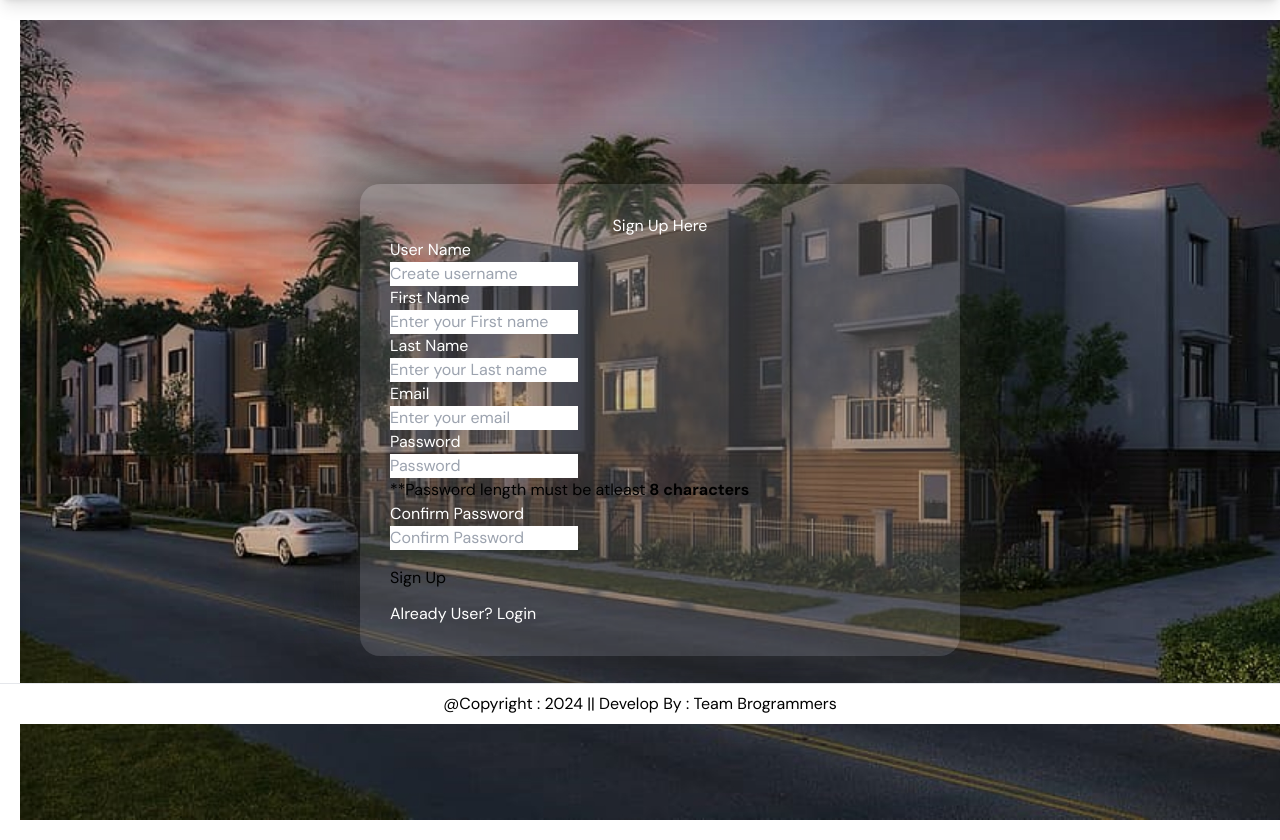
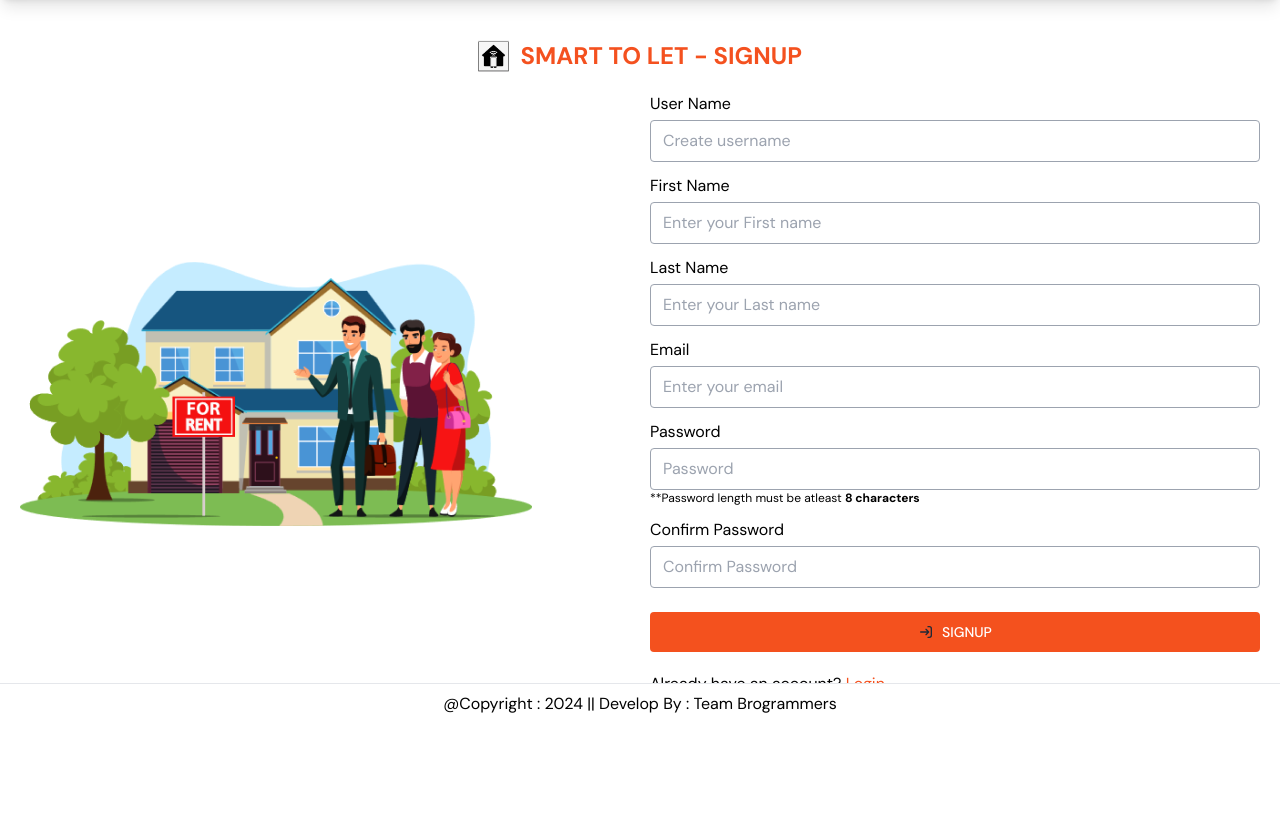
Before and after one commit to mrdel56/smart-to-let-system, a Django app: page /signup in a window 1280 px wide. Shown: the part 76-916 px from the top of the page. After the commit the page ends 789 px from the top, so only its background shows below. Run offline with Django 5.2, Linux system fonts and the light colour scheme; some libraries are stand-ins or nearby versions.

Commit message:
feat: login and signup page ui changed

```diff
--- a/templates/Sign-Up.html
+++ b/templates/Sign-Up.html
@@ -1,60 +1,124 @@
-
 <!-- home.html -->
 {% extends 'base.html' %}
+{% load static %}
 
-{% block title %}Home | My Website{% endblock %}
+{% block title %}
+  Home | My Website
+{% endblock %}
 
 {% block content %}
   <div class="">
-  <div class="signup-container">
+    <div class="">
       {% comment %}
       <div class="col-md-4 bg-light">
         <img class="img-thumbnail" src="{% static 'images/to-let-vector.jpg' %}" />
       </div>
       {% endcomment %}
-    <div class="container">
-      <div class="signup">
-        <h3 class="text-black text-center text-white">Sign Up Here</h3>
+      <div class="container mx-auto">
+        <div class="">
+          {% comment %} <h3 class="text-black text-center text-white">Sign Up Here</h3> {% endcomment %}
+
           {% for message in messages %}
-          <div class="alert alert-{{ message.tags }} alert-dismissible fade show text-center" role="alert">
-            <strong>{{ message }}</strong>
-            <button type="button" class="btn-close" data-bs-dismiss="alert" aria-label="Close"></button>
+            <div id="toast-warning" class="flex items-center w-full max-w-xs p-4 text-gray-500 bg-white rounded-lg shadow dark:text-gray-400 dark:bg-gray-800 fixed bottom-12 left-5" role="alert">
+              <div class="inline-flex items-center justify-center flex-shrink-0 w-8 h-8 text-orange-500 bg-orange-100 rounded-lg dark:bg-orange-700 dark:text-orange-200">
+                <svg class="w-5 h-5" aria-hidden="true" xmlns="http://www.w3.org/2000/svg" fill="currentColor" viewBox="0 0 20 20">
+                  <path d="M10 .5a9.5 9.5 0 1 0 9.5 9.5A9.51 9.51 0 0 0 10 .5Zm3.707 8.207-4 4a1 1 0 0 1-1.414 0l-2-2a1 1 0 0 1 1.414-1.414L9 10.586l3.293-3.293a1 1 0 0 1 1.414 1.414Z" />
+                </svg>
+                <span class="sr-only">Warning icon</span>
+              </div>
+              <div class="ms-3 text-sm font-normal">{{ message }}</div>
+              <button type="button" class="ms-auto -mx-1.5 -my-1.5 bg-white text-gray-400 hover:text-gray-900 rounded-lg focus:ring-2 focus:ring-gray-300 p-1.5 hover:bg-gray-100 inline-flex items-center justify-center h-8 w-8 dark:text-gray-500 dark:hover:text-white dark:bg-gray-800 dark:hover:bg-gray-700" data-dismiss-target="#toast-warning" aria-label="Close">
+                <span class="sr-only">Close</span>
+                <svg class="w-3 h-3" aria-hidden="true" xmlns="http://www.w3.org/2000/svg" fill="none" viewBox="0 0 14 14">
+                  <path stroke="currentColor" stroke-linecap="round" stroke-linejoin="round" stroke-width="2" d="m1 1 6 6m0 0 6 6M7 7l6-6M7 7l-6 6" />
+                </svg>
+              </button>
             </div>
           {% endfor %}
-        <form action="signup" method="post">
+
+          <div class="flex justify-center py-5">
+            <a href="/" class="flex items-center space-x-3 rtl:space-x-reverse">
+              <img src="{% static '/images/logo.png' %}" class="h-8" alt="Flowbite Logo" />
+              <span class="self-center text-xl sm:text-2xl text-[#f4511f] font-bold whitespace-nowrap">SMART TO LET - SIGNUP</span>
+            </a>
+          </div>
+
+          {% comment %}new ui start{% endcomment %}
+
+          <div class="grid grid-cols-1 md:grid-cols-2 h-96 items-center gap-5">
+            <div>
+              <img src="{% static '/images/login_vector.png' %}" alt="" />
+            </div>
+
+            <div>
+              <form action="signup" method="post" class="flex flex-col gap-3">
                 {% csrf_token %}
-          <label class="text-white">User Name</label>
-          <div class="form-group">
-            <input type="text" class="form-control" name="username" placeholder="Create username" Required />
-          </div>
-          <label class="text-white">First Name</label>
-          <div class="form-group">
-            <input type="text" class="form-control" name="fname" placeholder="Enter your First name" Required />
-          </div>
-          <label class="text-white">Last Name</label>
-          <div class="form-group">
-            <input type="text" class="form-control" name="lname" placeholder="Enter your Last name" Required />
-          </div>
-          <label class="text-white">Email</label>
-          <div class="form-group">
-            <input type="email" class="form-control" name="email" placeholder="Enter your email" Required />
-          </div>
-          <label class="text-white">Password</label>
-          <div class="form-group">
-            <input type="password" class="form-control" name="password" placeholder="Password" Required />
-            <p class="text-danger">**Password length must be atleast<b> 8 characters</b></p>
-          </div>
-          <label class="text-white">Confirm Password</label>
-          <div class="form-group">
-            <input type="password" class="form-control" name="confirm_password" placeholder="Confirm Password" Required />
-            <div class="d-grid gap-2 mt-4">
-              <button class="btn btn-primary fw-bold" type="submit">Sign Up</button>
+
+                {% comment %}user name{% endcomment %}
+                <div>
+                  <label for="username" class="">User Name</label>
+                  <div class="mt-1">
+                    <input id="username" type="text" class="border border-gray-400 px-3 py-2 rounded outline-none focus:border focus:border-[#F4511E] w-full" name="username" placeholder="Create username" Required />
                   </div>
                 </div>
+
+                {% comment %}first name{% endcomment %}
+                <div>
+                  <label for="fname" class="">First Name</label>
+                  <div class="mt-1">
+                    <input id="fname" type="text" class="border border-gray-400 px-3 py-2 rounded outline-none focus:border focus:border-[#F4511E] w-full" name="fname" placeholder="Enter your First name" Required />
+                  </div>
+                </div>
+
+                {% comment %}last name{% endcomment %}
+                <div>
+                  <label for="lname" class="">Last Name</label>
+                  <div class="mt-1">
+                    <input id="lname" type="text" class="border border-gray-400 px-3 py-2 rounded outline-none focus:border focus:border-[#F4511E] w-full" name="lname" placeholder="Enter your Last name" Required />
+                  </div>
+                </div>
+
+                {% comment %}email{% endcomment %}
+                <div>
+                  <label for="email" class="">Email</label>
+                  <div class="mt-1">
+                    <input id="email" type="email" class="border border-gray-400 px-3 py-2 rounded outline-none focus:border focus:border-[#F4511E] w-full" name="email" placeholder="Enter your email" Required />
+                  </div>
+                </div>
+
+                {% comment %}password{% endcomment %}
+                <div>
+                  <label for="password" class="">Password</label>
+                  <div class="mt-1">
+                    <input id="password" type="password" class="border border-gray-400 px-3 py-2 rounded outline-none focus:border focus:border-[#F4511E] w-full" name="password" placeholder="Password" Required />
+                    <p class="text-xs">
+                      **Password length must be atleast <span class="font-bold">8 characters</span>
+                    </p>
+                  </div>
+                </div>
+
+                {% comment %}confirm password{% endcomment %}
+                <div>
+                  <label for="confirmPassword" class="">Confirm Password</label>
+                  <div class="mt-1">
+                    <input id="confirmPassword" type="password" class="border border-gray-400 px-3 py-2 rounded outline-none focus:border focus:border-[#F4511E] w-full" name="confirm_password" placeholder="Confirm Password" Required />
+                  </div>
+                </div>
+
+                <button type="submit" class="mt-3 text-white bg-[#F4511E] hover:bg-[#F4511E]/90 font-medium rounded text-xs sm:text-sm sm:px-5 px-3 py-2.5 text-center inline-flex items-center w-full flex justify-center">
+                  <svg class="w-4 h-4 me-2 text-gray-800 dark:text-white" aria-hidden="true" xmlns="http://www.w3.org/2000/svg" width="24" height="24" fill="none" viewBox="0 0 24 24">
+                    <path stroke="currentColor" stroke-linecap="round" stroke-linejoin="round" stroke-width="2" d="M16 12H4m12 0-4 4m4-4-4-4m3-4h2a3 3 0 0 1 3 3v10a3 3 0 0 1-3 3h-2" />
+                  </svg>SIGNUP
+                </button>
               </form>
-        <p class="fs-7 fw-bold text-white mt-3">
-          Already User? <a class="text-warning" href="login">Login</a>
+
+              <p class="mt-5">
+                Already have an account? <a href="/login" class="text-[#F4511E]">Login</a>
               </p>
+            </div>
+          </div>
+
+          {% comment %}new ui end{% endcomment %}
         </div>
       </div>
     </div>
```
Also changed, not shown: templates/Login.html (+3 -4 lines). Lines whose indentation alone changed are shown as unchanged.
